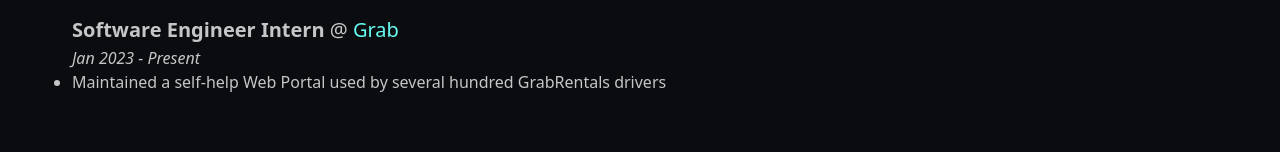
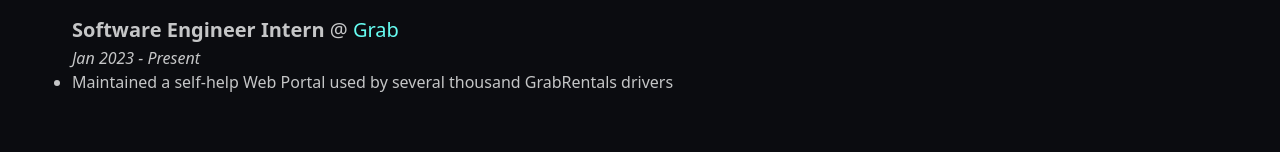
Before and after one commit to wrewsama/portfolio, a React (Create React App) app: page / in a window 1280 px wide. Shown: the part 800-952 px from the top of the page. Built offline with nearby package versions, Linux system fonts and the light colour scheme.

Commit message:
fix typos

```diff
--- a/src/components/experience.js
+++ b/src/components/experience.js
@@ -12,7 +12,7 @@ export default function Experience() {
                 <ExperienceItem jobTitle="Software Engineer Intern"
                                 company="Grab"
                                 date="Jan 2023 - Present"
-                                bulletPoints={["Maintained a self-help Web Portal used by several hundred GrabRentals drivers"]}/>
+                                bulletPoints={["Maintained a self-help Web Portal used by several thousand GrabRentals drivers"]}/>
 
                 <ExperienceItem jobTitle="Undergraduate Teaching Assistant"
                                 company="NUS"
--- a/src/components/projects.js
+++ b/src/components/projects.js
@@ -46,7 +46,7 @@ export default function Projects() {
                                 techStack={"Java, JUnit"}
                                 screenshot={gcIcon}
                                 bulletPoints={["Cooperated with a group of 4 other students to build an address book application with automatic syncing with the Github Public API",
-                                               "Devised unit and integration tests and implemented CI/CD using JUnit 4 and Github Actions"]}
+                                               "Devised unit and integration tests and implemented CI/CD using JUnit 5 and Github Actions"]}
                                 links={[{ name: "source code",
                                           url: "https://github.com/AY2223S1-CS2103T-W08-2/tp"},
                                         { name: "jar file",
```
